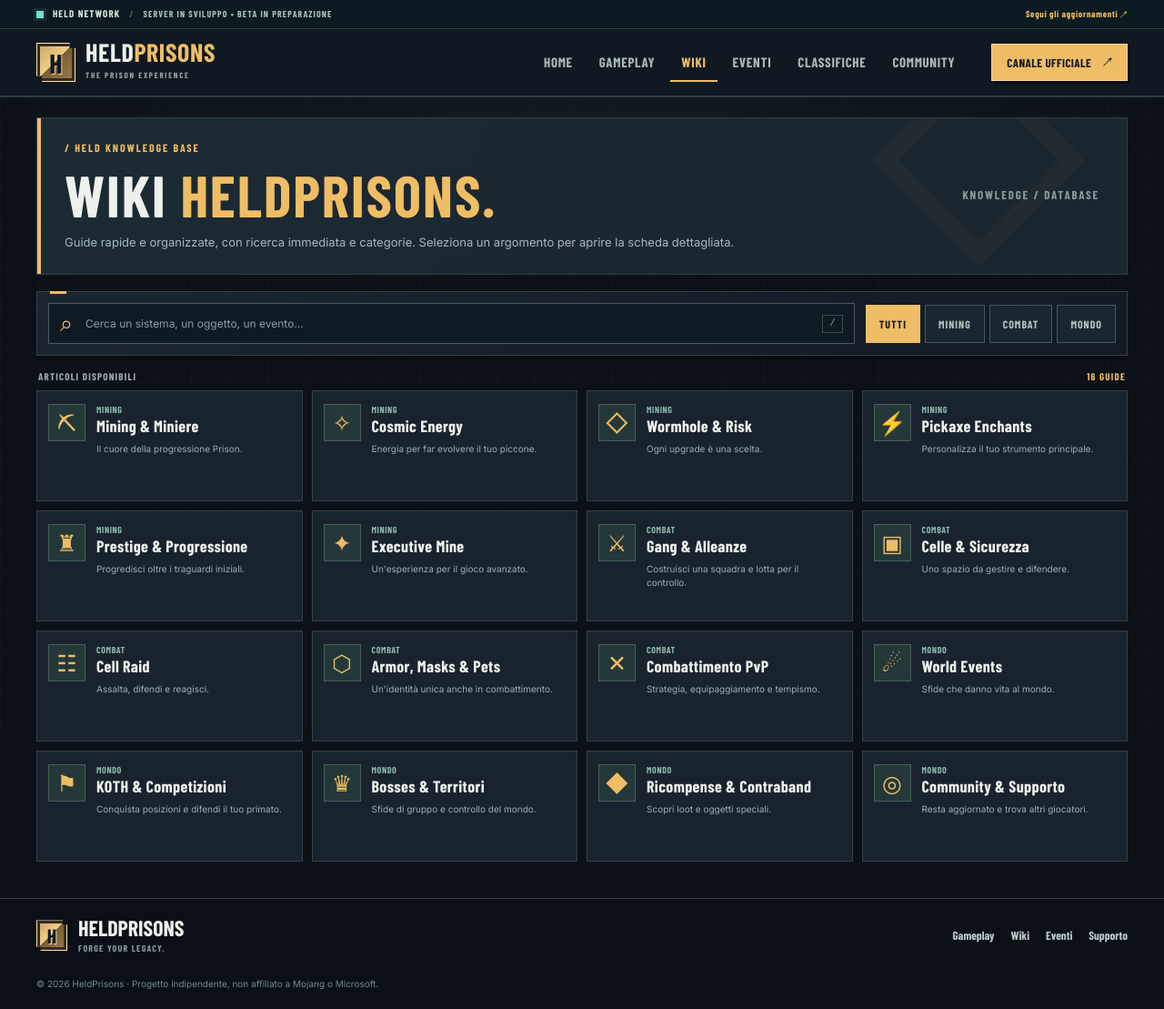
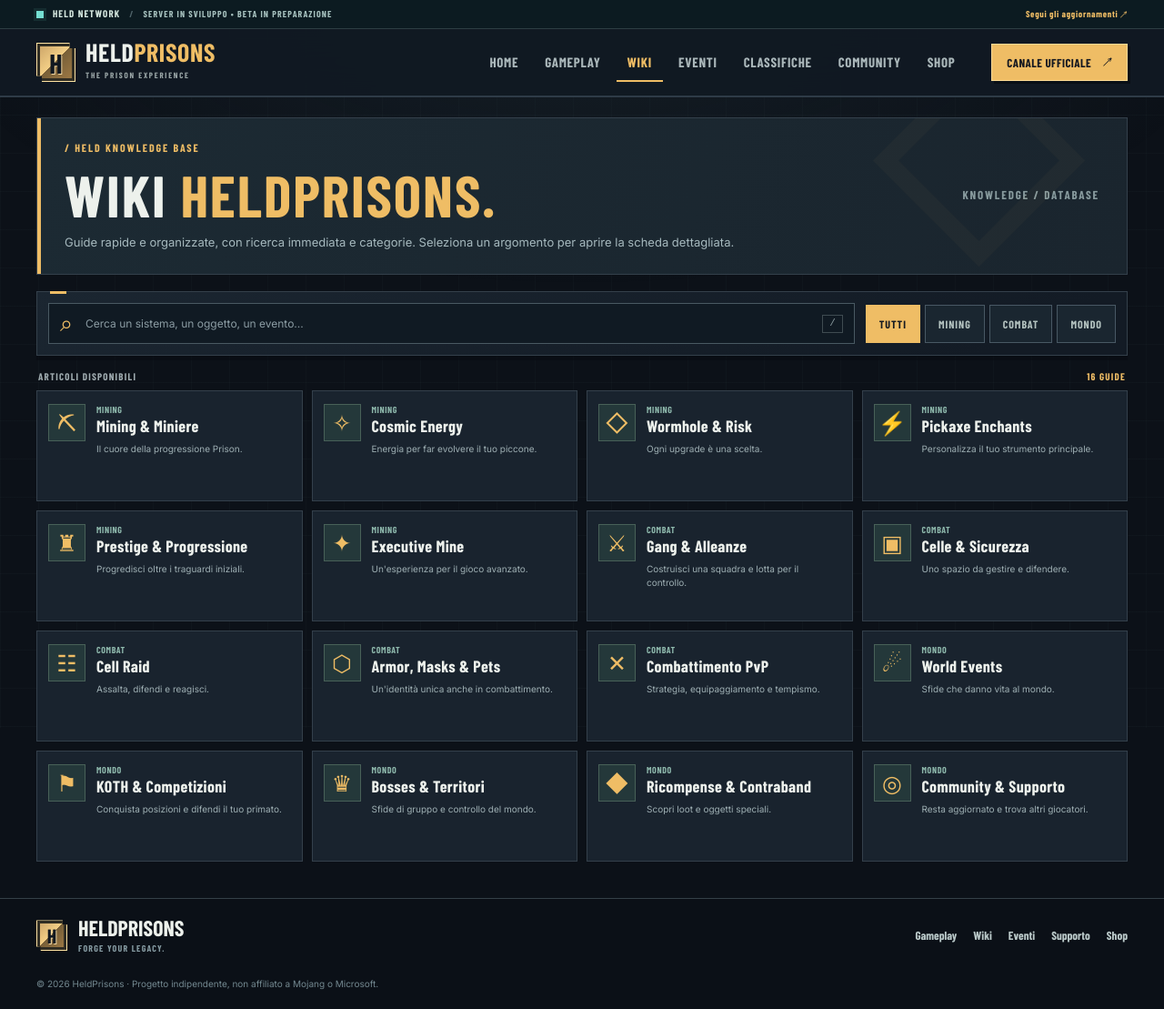
Before and after one commit to Alev03YT/HeldPrison, a plain HTML site: page wiki.html in a window 1280 px wide. Shown: the whole page at 91% size. Drawn offline with nearby package versions, Linux system fonts and the light colour scheme; a web font is replaced by a local one.

Commit message:
feat(shop): integrate shop navigation and storefront across portal

```diff
--- a/wiki.html
+++ b/wiki.html
@@ -4,7 +4,7 @@
 <div class="topline"><div class="wrap topline-inner"><span class="phase-dot"></span><strong>HELD NETWORK</strong><span class="topline-divider">/</span><span>SERVER IN SVILUPPO • BETA IN PREPARAZIONE</span><a href="community.html">Segui gli aggiornamenti <span aria-hidden="true">↗</span></a></div></div>
 <header class="header"><div class="wrap navline">
 <a href="index.html" class="logo" aria-label="HeldPrisons, pagina iniziale"><span class="logo-emblem" aria-hidden="true">H</span><span class="logo-name">HELD<span>PRISONS</span><small>THE PRISON EXPERIENCE</small></span></a>
-<nav id="primary-nav" class="navlinks" aria-label="Navigazione principale"><a href="index.html" >Home</a><a href="gameplay.html" >Gameplay</a><a href="wiki.html" aria-current="page">Wiki</a><a href="eventi.html" >Eventi</a><a href="classifiche.html" >Classifiche</a><a href="community.html" >Community</a></nav>
+<nav id="primary-nav" class="navlinks" aria-label="Navigazione principale"><a href="index.html" >Home</a><a href="gameplay.html" >Gameplay</a><a href="wiki.html" aria-current="page">Wiki</a><a href="eventi.html" >Eventi</a><a href="classifiche.html" >Classifiche</a><a href="community.html" >Community</a><a href="shop.html">Shop</a></nav>
 <div class="nav-actions"><a class="header-cta" href="https://t.me/CosmicPrisonsOG" target="_blank" rel="noopener noreferrer">CANALE UFFICIALE <span aria-hidden="true">↗</span></a><button type="button" class="menu-toggle" id="menu-toggle" aria-label="Apri il menu" aria-expanded="false" aria-controls="primary-nav"><span></span><span></span><span></span></button></div>
 </div></header>
 <main class="wrap site-main" id="main"><div class="page-heading page-heading--simple"><div class="page-heading-copy"><span class="overline">/ HELD KNOWLEDGE BASE</span><h1>WIKI <em>HELDPRISONS.</em></h1><p>Guide rapide e organizzate, con ricerca immediata e categorie. Seleziona un argomento per aprire la scheda dettagliata.</p></div><span class="heading-count">KNOWLEDGE / DATABASE</span></div>
@@ -12,6 +12,6 @@
 <div class="wiki-results-bar"><span>ARTICOLI DISPONIBILI</span><strong id="wiki-count">16 GUIDE</strong></div>
 <div class="wiki-list" id="wiki-list" aria-live="polite"></div>
 <dialog class="wiki-dialog" id="wiki-dialog" aria-labelledby="wiki-dialog-title"><div class="dialog-top"><span class="overline">/ HELD WIKI</span><button class="close-dialog" type="button" data-close-dialog aria-label="Chiudi guida">✕</button></div><div id="wiki-dialog-content"></div></dialog></main>
-<footer class="footer"><div class="wrap footer-inner"><a href="index.html" class="footer-logo"><span class="logo-emblem mini" aria-hidden="true">H</span><span>HELDPRISONS<small>FORGE YOUR LEGACY.</small></span></a><div class="footer-nav"><a href="gameplay.html">Gameplay</a><a href="wiki.html">Wiki</a><a href="eventi.html">Eventi</a><a href="community.html">Supporto</a></div><p>© <span id="current-year">2026</span> HeldPrisons · Progetto indipendente, non affiliato a Mojang o Microsoft.</p></div></footer>
+<footer class="footer"><div class="wrap footer-inner"><a href="index.html" class="footer-logo"><span class="logo-emblem mini" aria-hidden="true">H</span><span>HELDPRISONS<small>FORGE YOUR LEGACY.</small></span></a><div class="footer-nav"><a href="gameplay.html">Gameplay</a><a href="wiki.html">Wiki</a><a href="eventi.html">Eventi</a><a href="community.html">Supporto</a><a href="shop.html">Shop</a></div><p>© <span id="current-year">2026</span> HeldPrisons · Progetto indipendente, non affiliato a Mojang o Microsoft.</p></div></footer>
 <div id="toast" class="toast" role="status" aria-live="polite"></div>
 </body></html>
```
